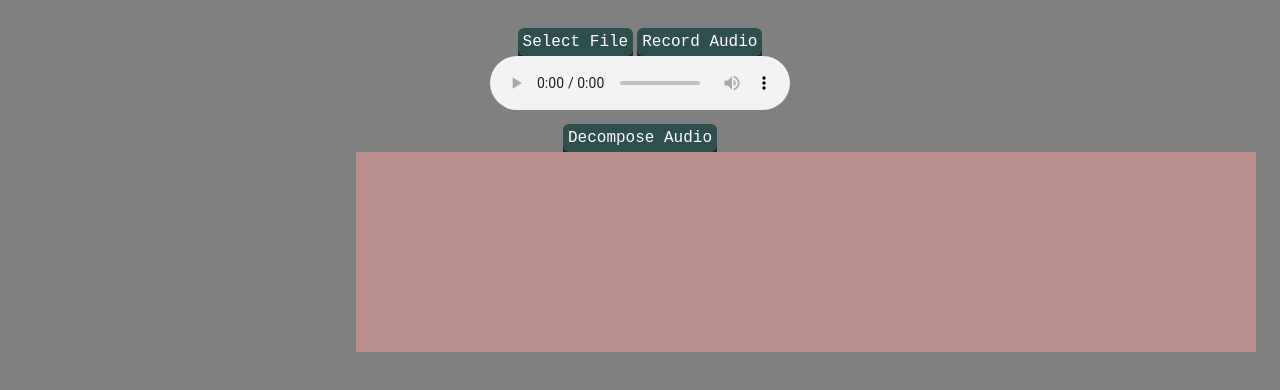
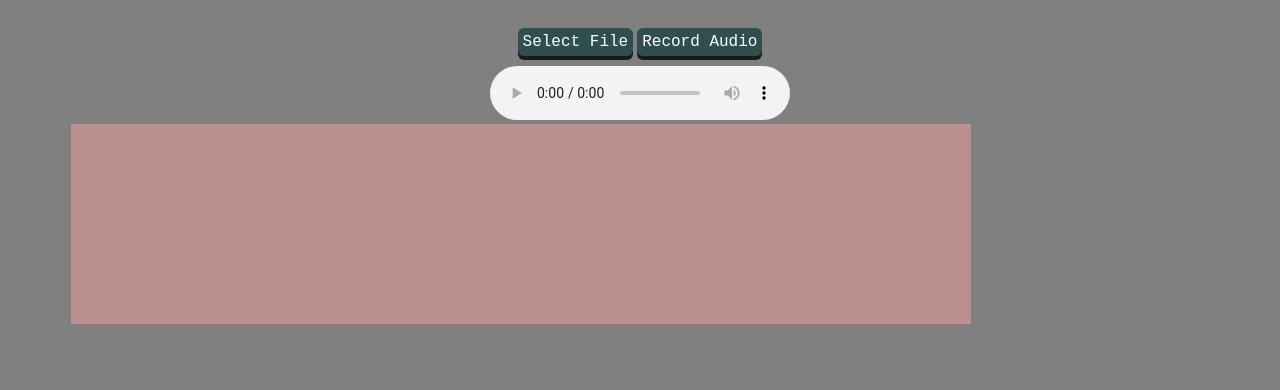
Before and after one commit to fishenjoyer55/fourier-decomposer, a plain HTML site: page index.html in a window 1280 px wide. Drawn offline with nearby package versions, Linux system fonts and the light colour scheme.

Commit message:
Update index.html
button rework

```diff
--- a/index.html
+++ b/index.html
@@ -4,18 +4,22 @@
     <head>
         <title>Fourier Decomposer</title>
     </head>
-    <div class="big">
-        <body>
+    <body>
+        <div class="big">
             <div class="inputs">
                 <label for="audioFileInput" class="btn">Select File</label>
                 <input style="display:none;" type="file" id="audioFileInput" accept="audio/*">
                 <button class="btn" id="record" onclick="recordAudio()">Record Audio</button>
-                <audio id="localAudio" controls></audio>
             </div>
-            <button class="btn" id="upload" onclick="decompose()">Decompose Audio</button>
 
-            <canvas id="wholeAudioCanvas" class="waveCanvas"></cavnas>
-        </body>
-    </div>
+            <audio id="audio" controls>
+                <source src="" id="audioSrc">
+            </audio>
+        <div>
+        <div id="canvasZone">
+            <canvas id="wholeAudioCanvas" class="waveCanvas" width="900" height="200"></canvas>
+        </div>
+    </body>
+    <script src="https://ajax.googleapis.com/ajax/libs/jquery/2.1.1/jquery.min.js"></script>
     <script src="main.js"></script>
 </html>
```
